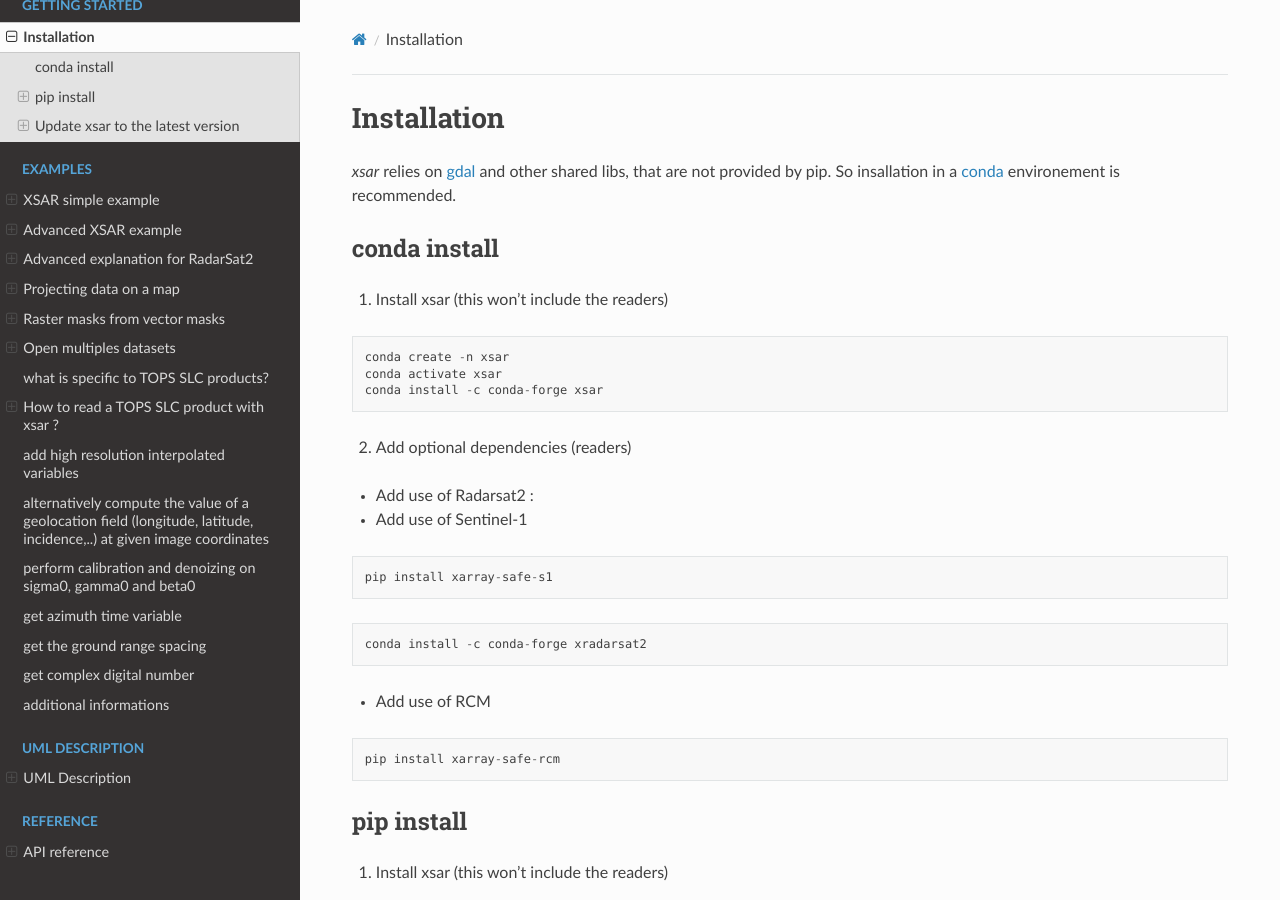
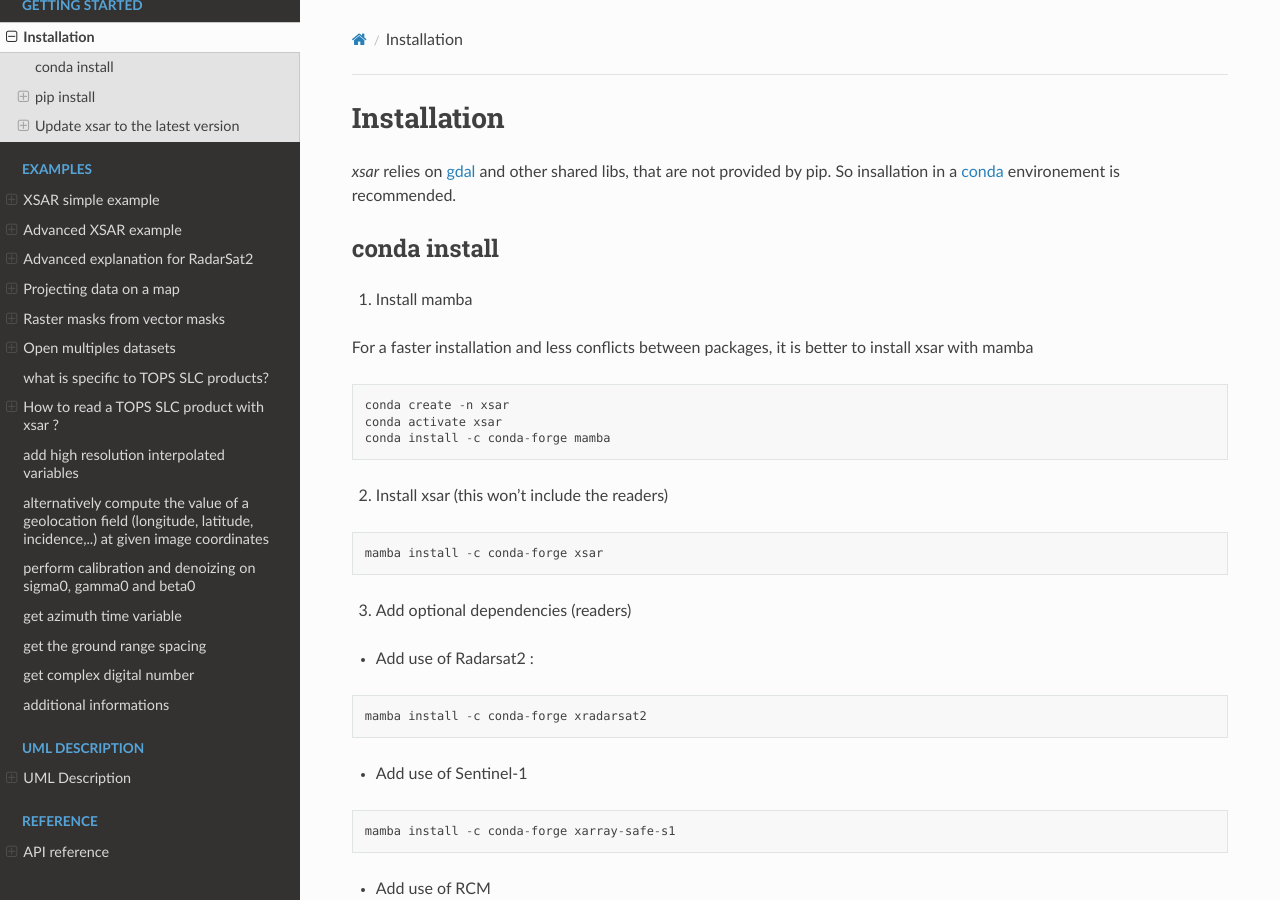
Before and after one commit to umr-lops/xsar, a Sphinx documentation site: the page built from docs/installing.rst, in a window 1280 px wide and 900 px high. Built offline with Sphinx 7.4.7 and the Read the Docs theme 2.0.0, drawn with Linux system fonts in a browser that asks for light colours; pages that are not in the unit, such as notebooks, are missing from menus; the version number could not be read and is left out.

Commit message:
Update installation guide with mamba

```diff
--- a/docs/installing.rst
+++ b/docs/installing.rst
@@ -11,29 +11,38 @@ So insallation in a conda_ environement is recommended.
 conda install
 #############
 
-1) Install xsar (this won't include the readers)
+1) Install mamba
+
+For a faster installation and less conflicts between packages, it is better to install
+xsar with mamba
 
 .. code-block::
 
     conda create -n xsar
     conda activate xsar
-    conda install -c conda-forge xsar
+    conda install -c conda-forge mamba
+
+2) Install xsar (this won't include the readers)
+
+.. code-block::
+
+    mamba install -c conda-forge xsar
 
 
-2) Add optional dependencies (readers)
+3) Add optional dependencies (readers)
 
 - Add use of Radarsat2 :
+
+.. code-block::
+
+    mamba install -c conda-forge xradarsat2
+
 
 - Add use of Sentinel-1
 
 .. code-block::
 
-    pip install xarray-safe-s1
-
-
-.. code-block::
-
-    conda install -c conda-forge xradarsat2
+    mamba install -c conda-forge xarray-safe-s1
 
 
 - Add use of RCM
```
Also changed, not shown: README.md (+13 -4 lines).
